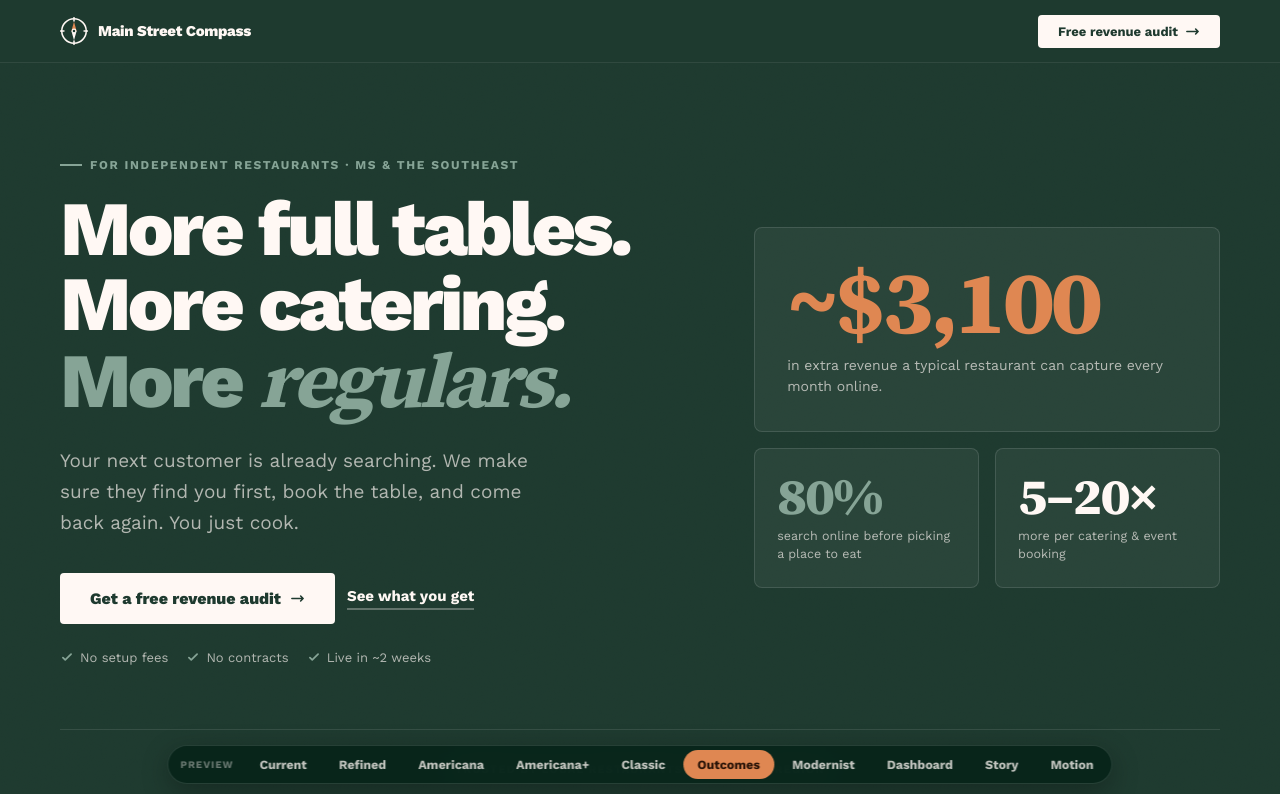
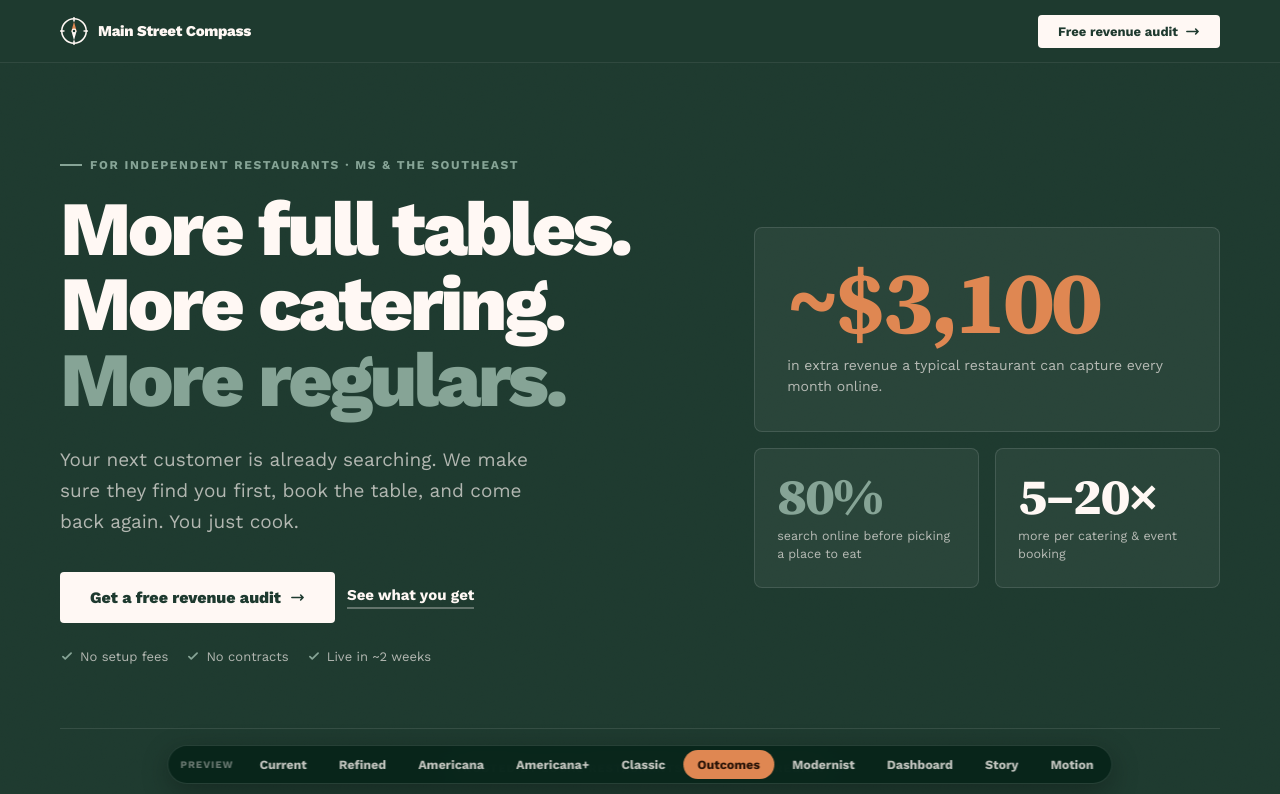
Before and after one commit to MainStreetGrowth/mainstreetgrowth, a Next.js app: page /outcomes in a window 1280 px wide. Shown: the top 794 px of the page. Built offline with nearby package versions, Linux system fonts and the light colour scheme.

Commit message:
Outcomes hero: 'More regulars.' matches hero sans font, sage color only (no italic serif)

```diff
--- a/app/outcomes/page.tsx
+++ b/app/outcomes/page.tsx
@@ -309,8 +309,7 @@ export default function Outcomes() {
               }}>
                 More full tables.<br />
                 More catering.<br />
-                <span style={{ color: "#86a496" }}>More </span>
-                <span className="font-display" style={{ fontStyle: "italic", fontWeight: 700, color: "#86a496" }}>regulars.</span>
+                <span style={{ color: "#86a496" }}>More regulars.</span>
               </h1>
               <p className="reveal reveal-delay-2" style={{
                 fontSize: isMobile ? 17 : 19, color: C.onInkMuted, lineHeight: 1.65,
```
